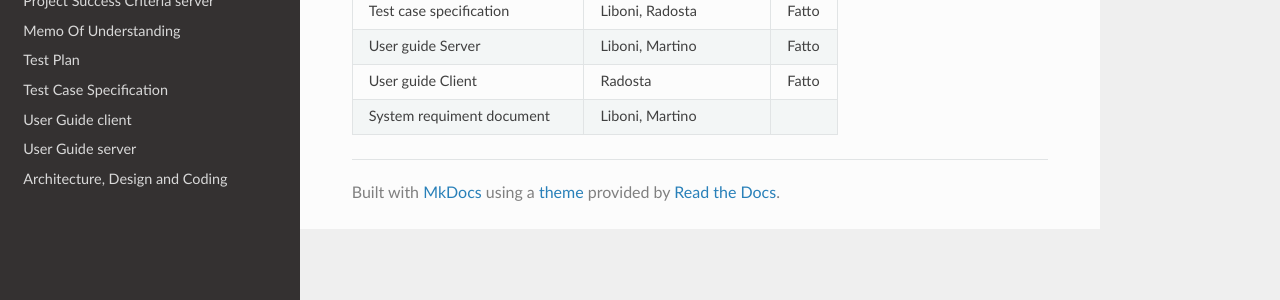
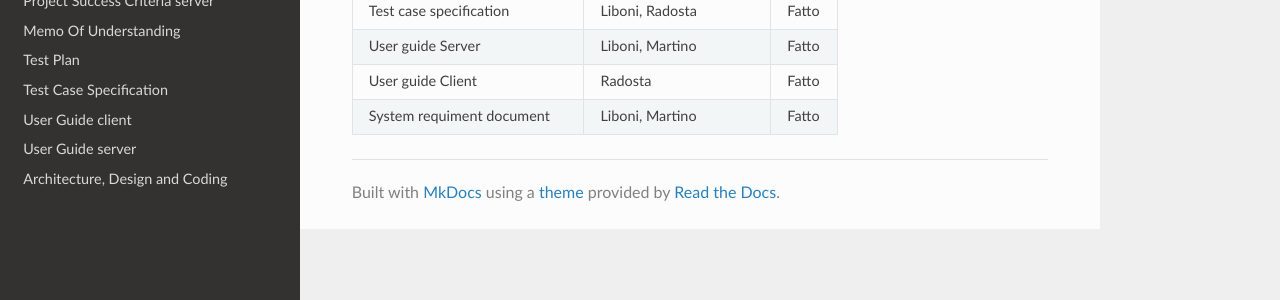
Before and after one commit to FrankMartinuz/2020_5BI_team1_Liboni, an MkDocs documentation site: the page built from docs/Divisione compiti.md, in a window 1280 px wide. Shown: the part 385-685 px from the top of the page. Built offline with MkDocs 1.6.1, drawn with Linux system fonts in a browser that asks for light colours; nearby versions of some CDN libraries.

Commit message:
Update Divisione compiti.md

```diff
--- a/docs/Divisione compiti.md
+++ b/docs/Divisione compiti.md
@@ -10,4 +10,4 @@
 | Test case specification | Liboni, Radosta | Fatto |
 | User guide Server | Liboni, Martino | Fatto |
 | User guide Client | Radosta | Fatto |
-| System requiment document | Liboni, Martino ||
+| System requiment document | Liboni, Martino | Fatto |
```
